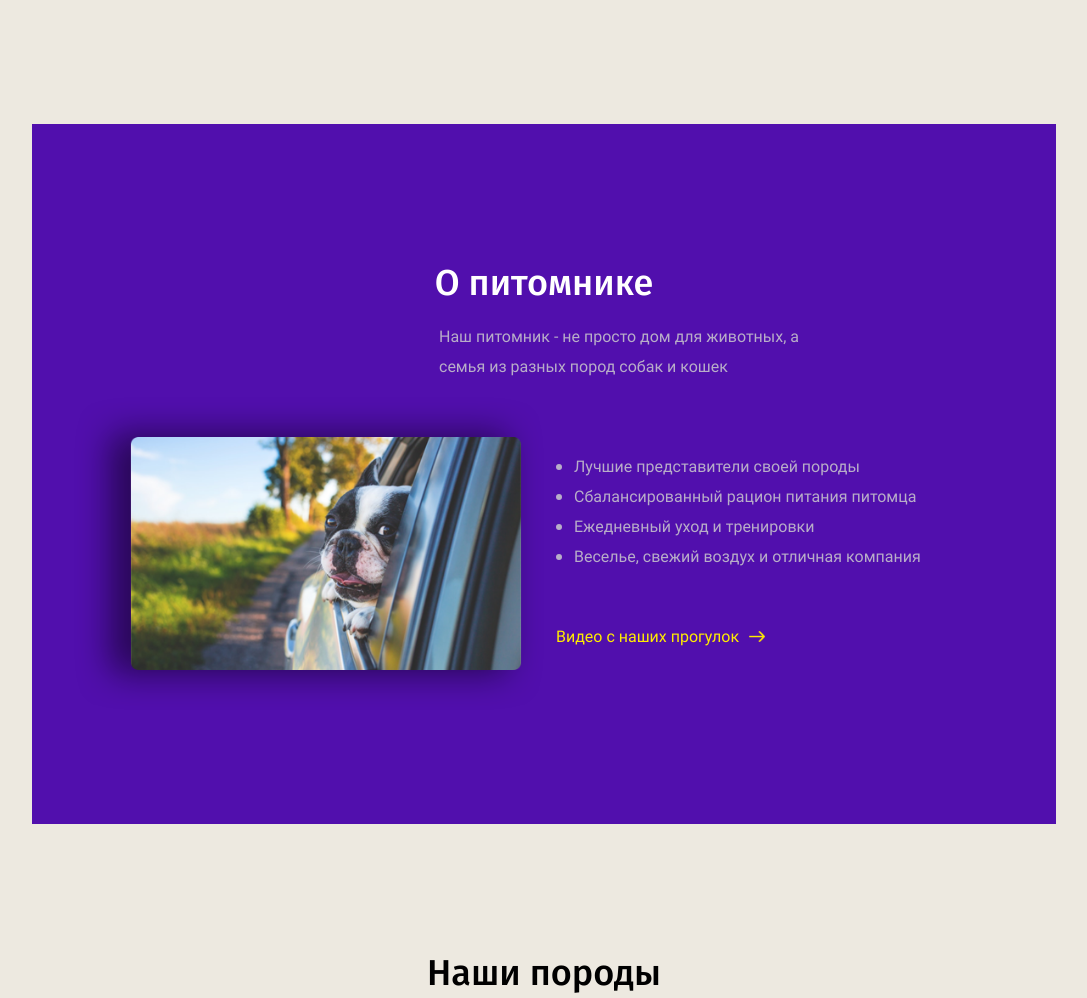
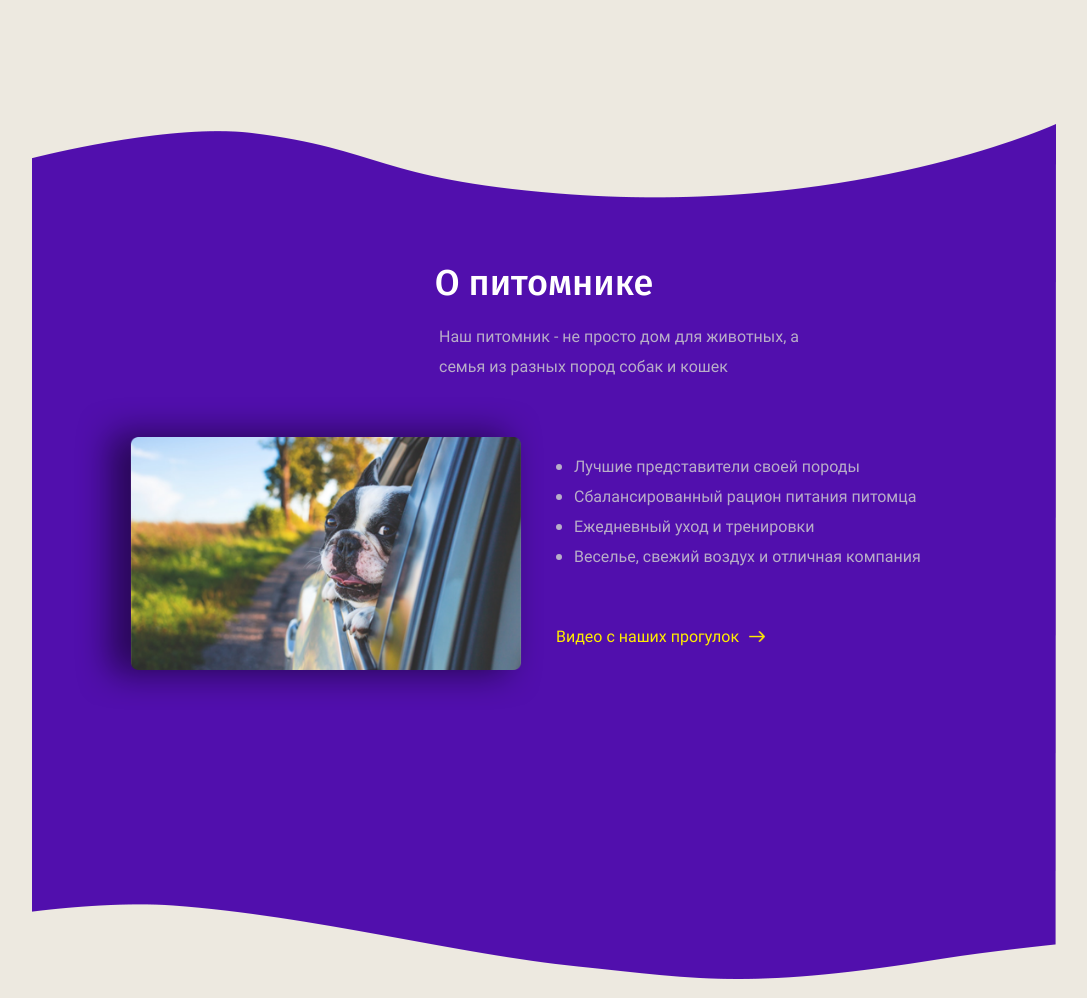
Before and after one commit to Ispaniolochka/Ispaniolochka.github.io, a plain HTML site: page index.html in a window 1280 px wide. Shown: the part 506-1504 px from the top of the page, without its empty margins (96-1183 px from the left). Drawn offline with Linux system fonts and the light colour scheme.

Commit message:
Волна и ребристый фон

```diff
--- a/style/style.css
+++ b/style/style.css
@@ -76,10 +76,15 @@ body {
 	margin-top: 80px;
 }
 .about {
-	background-color: #510fad;
+	/*background-color: #510fad;*/
 	color: #b8adc8;
 	padding: 50px 10px;
-	min-height: 600px;
+	min-height: 800px;
+    background-image: url(../images/backround_violet.png);
+    background-repeat: no-repeat;
+}
+.about::before{
+
 }
 .subtitle {
 	text-align: center;
@@ -211,9 +216,11 @@ body {
 	margin-right: 50px;
 }
 .pets {
-	background-color: #510fad;
+	/*background-color: #510fad;*/
 	height: 500px;
 	margin: 40px;
+	background-image: url(../images/fon.png);
+    background-repeat: no-repeat;
 }
 .white2 {
 	color: #fff;
```
Also changed, not shown: images/fon.png (added).
